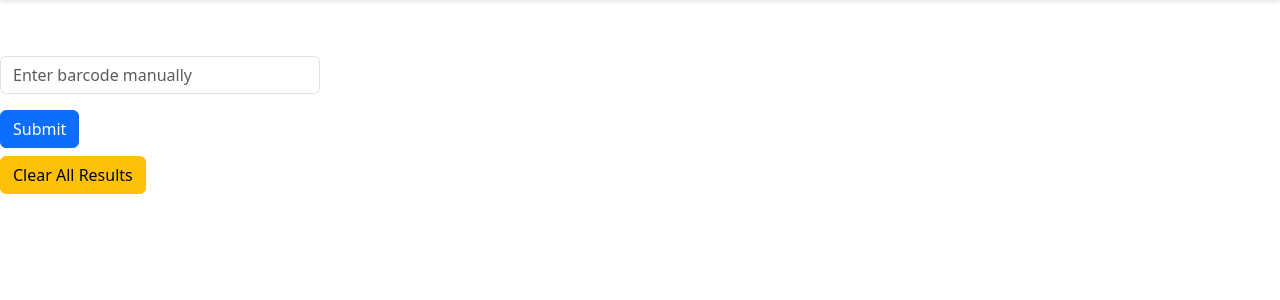
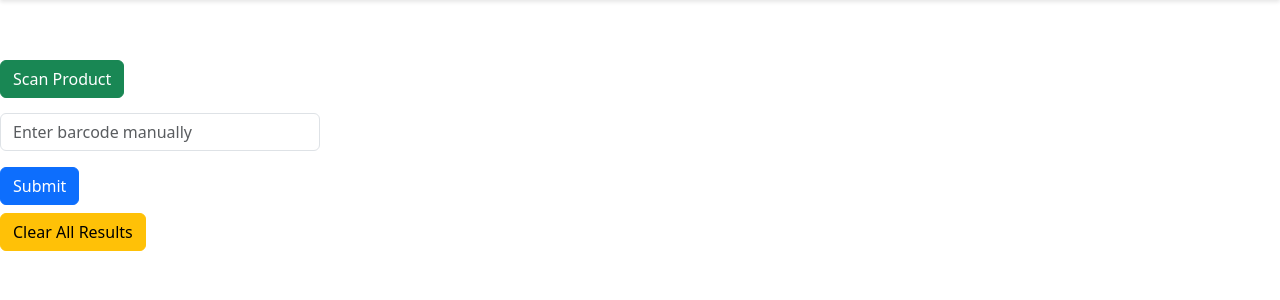
Before and after one commit to roshniyt/productview-project, a Django app: page /dashboard/scanview/ in a window 1280 px wide. Shown: the part 64-364 px from the top of the page. Run offline with Django 5.2, Linux system fonts and the light colour scheme.

Commit message:
manually scanning implemented

```diff
--- a/ProductView/dashboard/templates/dashboard/scan.html
+++ b/ProductView/dashboard/templates/dashboard/scan.html
@@ -12,14 +12,22 @@ body{
     .form-control {
       margin-top: 15px;
        width:25%;
+
     }
+
     .btn {
       margin-top: 20px;
+    }
+    @media (max-width:768px){
+      .form-control{
+        width:75%;
+      }
     }
 
 
 {%endblock%}
 {%block body%}
+<button type="submit" class="btn btn-success mt-1">Scan Product</button>
 <form method="POST">
   {% csrf_token %}
   <input type="text" name="barcode" class="form-control" placeholder="Enter barcode manually">
```
Also changed, not shown: ProductView/db.sqlite3.
